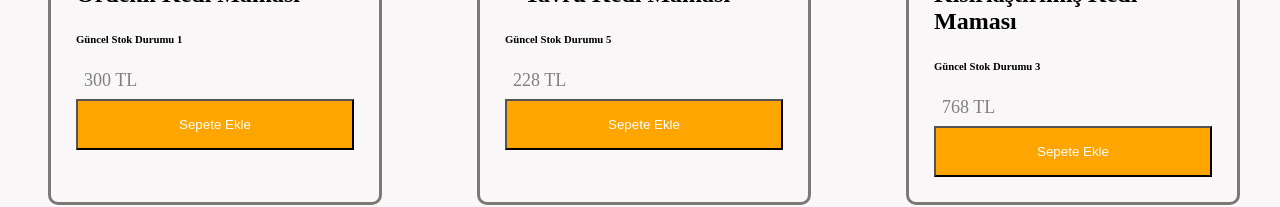
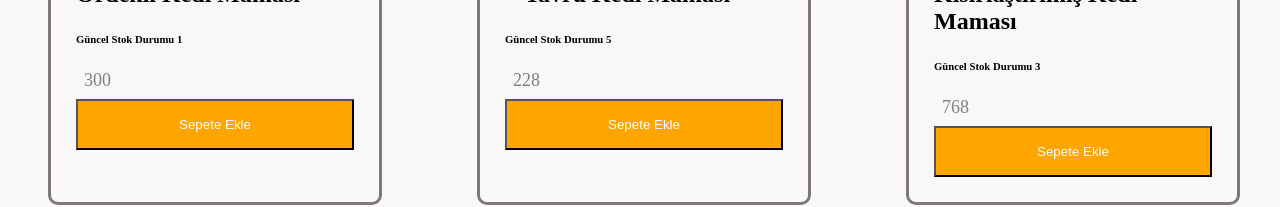
Before and after one commit to Bahadir-blt/UrunListesi, a React (Vite) app: page / in a window 1280 px wide. Shown: the part 428-635 px from the top of the page. Built offline with nearby package versions, Linux system fonts and the light colour scheme.

Commit message:
toplama işlemindeki hatalar giderildi

```diff
--- a/src/components/Cart.jsx
+++ b/src/components/Cart.jsx
@@ -3,7 +3,7 @@ import '../css/cart.css'
 
 
 const Cart = ({ cart, emptyCart }) => {
-const total = cart.reduce ((cart, item) => cart+ item.price, 0) ;
+const total = cart.reduce ((cart, item) => cart + item.price, 0) ;
 
 
     if (cart.length === 0 ) return;
@@ -14,14 +14,14 @@ const total = cart.reduce ((cart, item) => cart+ item.price, 0) ;
                 <h2 className='Basket'>Sepet</h2>
                 <ul>
                     {cart.map((item) => (
-                    <li className='SpanTwo'>
+                    <li className='SpanTwo' key={item.id}>
                         <span> {item.name} </span>
                         <span> {item.price} </span>
                     </li>
                     ))}
                 </ul>
                 <hr className='hr' />
-                <p className='totalPrice'>Toplam: {total} </p>
+                <p className='totalPrice'>Toplam: {total} TL </p>
                 <button className='emptyCart'onClick={emptyCart} >Sepeti Boşalt</button>
             </div>
             </>
--- a/src/productData.js
+++ b/src/productData.js
@@ -2,47 +2,47 @@ const productData = [
     {
         id: 1,
         name: 'HILLS Kısırlaştırılmış Ördekli Kedi Maması',
-        price: '300 TL',
-        stock: 'Güncel Stok Durumu 1' ,
-        image: 'src/images/Hills Kedi Maması.jpeg' ,
+        price: 300,
+        stock: 'Güncel Stok Durumu 1',
+        image: 'src/images/Hills Kedi Maması.jpeg',
     },
     {
         id: 2,
         name: 'ROYAL CANIN Kitten 26 " Yavru Kedi Maması',
-        price: '228 TL',
-        stock:  'Güncel Stok Durumu 5' ,
-        image: 'src/images/Royal Canın.jpeg' ,
+        price: 228,
+        stock: 'Güncel Stok Durumu 5',
+        image: 'src/images/Royal Canın.jpeg',
 
     },
     {
         id: 3,
         name: 'ProPlan True Nature Kısırlaştırlmış Kedi Maması',
-        price: '768 TL',
-        stock: 'Güncel Stok Durumu 3' ,
-        image: 'src/images/Pro Plan.jpeg' ,
+        price: 768,
+        stock: 'Güncel Stok Durumu 3',
+        image: 'src/images/Pro Plan.jpeg',
     },
     {
         id: 4,
         name: 'Ever Clean Topaksız  Kokusuz  Kedi Kumu',
-        price: '129 TL',
-        stock:  'Güncel Stok Durumu 50' ,
-        image: 'src/images/Ever Clean.jpeg' ,
+        price: 129,
+        stock: 'Güncel Stok Durumu 50',
+        image: 'src/images/Ever Clean.jpeg',
 
     },
     {
         id: 5,
         name: 'Proline Karbonlu Kedi Kumu İnce Taneli',
-        price: '228 TL',
-        stock:  'Güncel Stok Durumu 50' ,
-        image: 'src/images/proline-karbonlu-kedi-kumu.jpg' ,
+        price: 228 ,
+        stock: 'Güncel Stok Durumu 50',
+        image: 'src/images/proline-karbonlu-kedi-kumu.jpg',
 
     },
     {
         id: 6,
         name: 'VanCat Kokusuz Renksiz Bentonite Kedi Kumu',
-        price: '118 TL',
-        stock:  'Güncel Stok Durumu 5' ,
-        image: 'src/images/vancat.jpg' ,
+        price: 118,
+        stock: 'Güncel Stok Durumu 5',
+        image: 'src/images/vancat.jpg',
 
     },
 ];
```
